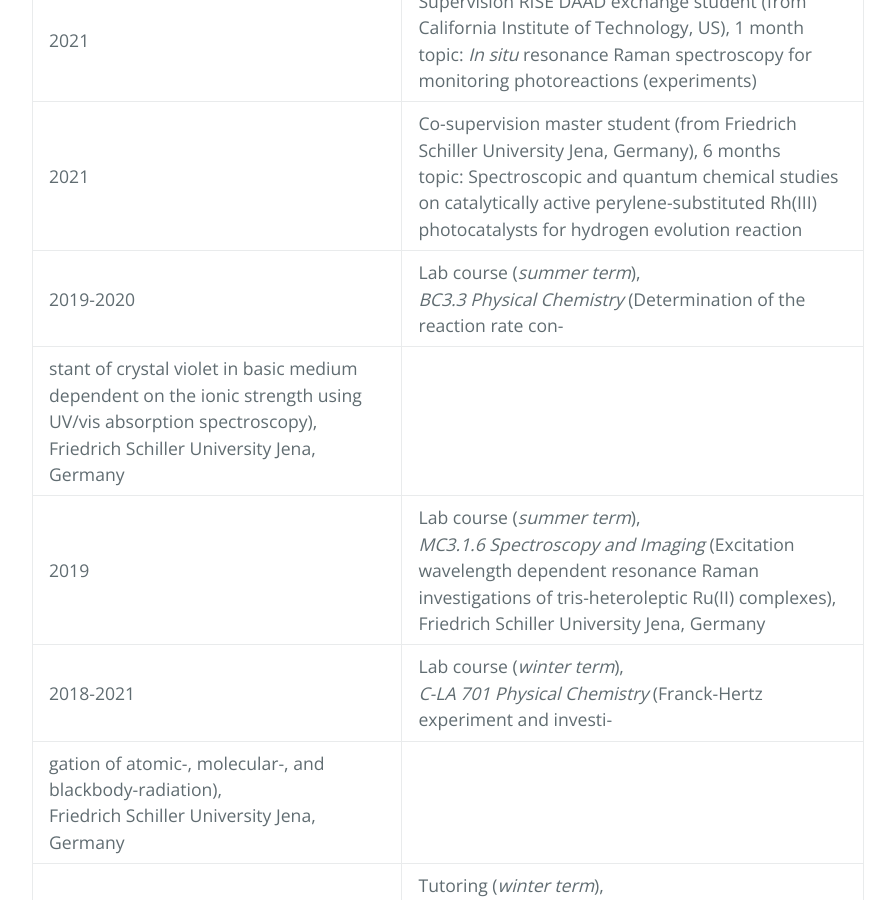
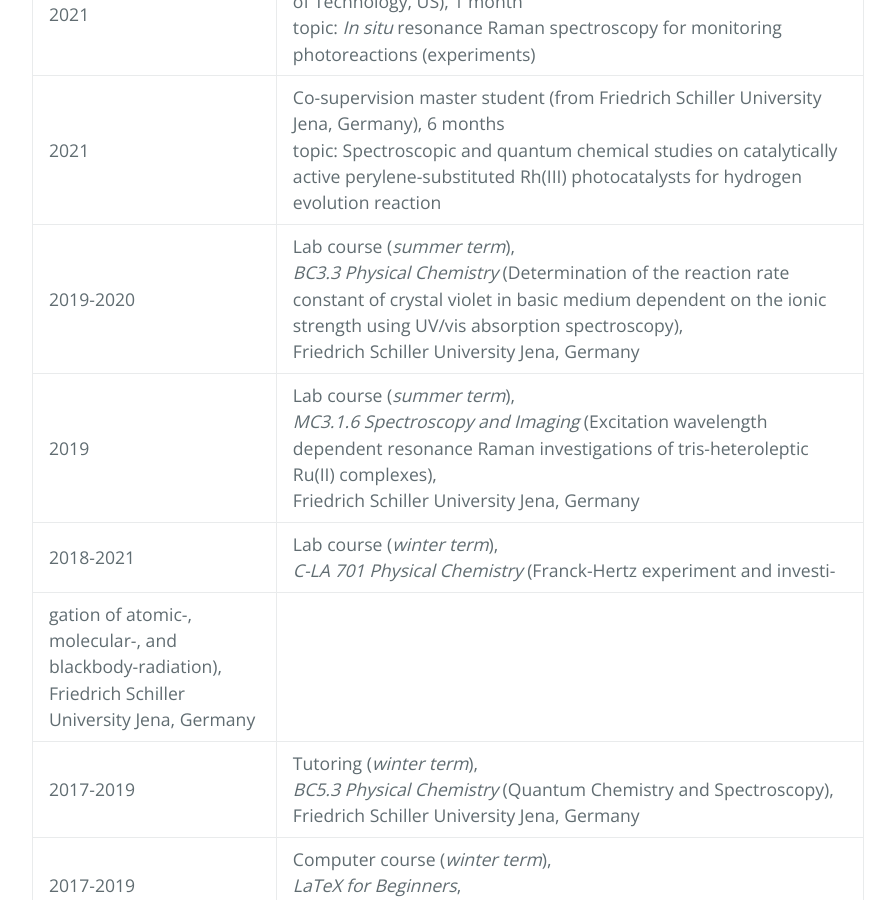
Before and after one commit to carolin-m/carolin-m.github.io, a Jekyll site: the page built from about.md, in a window 1280 px wide and 900 px high, scrolled down 1735 px. Shown: the whole window, without its empty margins (192-1087 px from the left). Built offline with Jekyll 4.4.1, drawn with Linux system fonts in a browser that asks for light colours.

Commit message:
Update about.md

```diff
--- a/about.md
+++ b/about.md
@@ -38,8 +38,7 @@ ________________
 | 2021 | Supervision RISE DAAD exchange student (from University of York, UK), 3 months <br /> topic: *In situ* emission spectroscopy for monitoring photoreactions (experiments and automated, robust data analysis) |
 | 2021 | Supervision RISE DAAD exchange student (from California Institute of Technology, US), 1 month <br /> topic: *In situ* resonance Raman spectroscopy for monitoring photoreactions (experiments) |
 | 2021 | Co-supervision master student (from Friedrich Schiller University Jena, Germany), 6 months <br /> topic: Spectroscopic and quantum chemical studies on catalytically active perylene-substituted Rh(III) photocatalysts for hydrogen evolution reaction |
-| 2019-2020 | Lab course (*summer term*), <br /> *BC3.3 Physical Chemistry* (Determination of the reaction rate con-
-stant of crystal violet in basic medium dependent on the ionic strength using UV/vis absorption spectroscopy), <br /> Friedrich Schiller University Jena, Germany|
+| 2019-2020 | Lab course (*summer term*), <br /> *BC3.3 Physical Chemistry* (Determination of the reaction rate constant of crystal violet in basic medium dependent on the ionic strength using UV/vis absorption spectroscopy), <br /> Friedrich Schiller University Jena, Germany |
 | 2019 | Lab course (*summer term*), <br /> *MC3.1.6 Spectroscopy and Imaging* (Excitation wavelength dependent resonance Raman investigations of tris-heteroleptic Ru(II) complexes), <br /> Friedrich Schiller University Jena, Germany |
 | 2018-2021 | Lab course (*winter term*), <br /> *C-LA 701 Physical Chemistry* (Franck-Hertz experiment and investi-
 gation of atomic-, molecular-, and blackbody-radiation), <br /> Friedrich Schiller University Jena, Germany |
```
